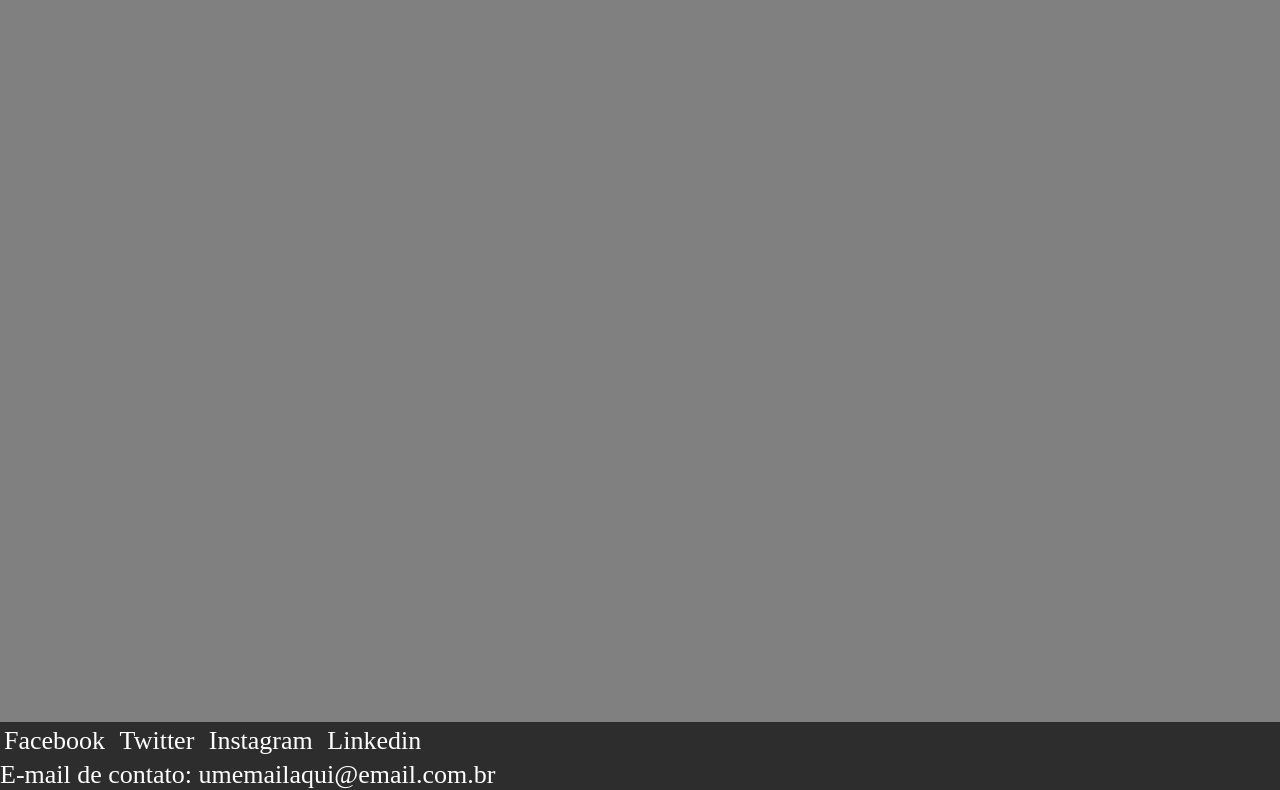
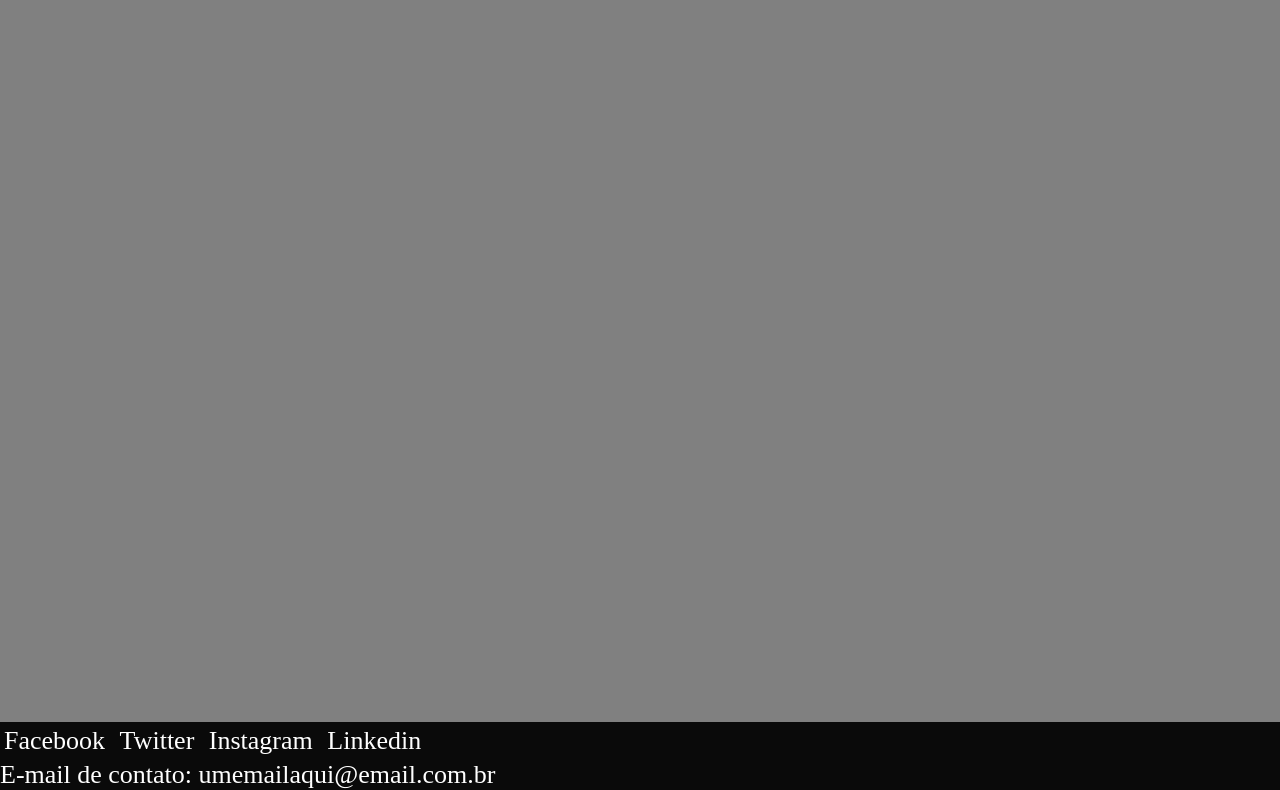
Before and after one commit to icarodrib/projeto_web, a plain HTML site: page index.html in a window 1280 px wide. Shown: the part 1346-2136 px from the top of the page. Drawn offline with Linux system fonts and the light colour scheme.

Commit message:
Made the stick header not transparent

```diff
--- a/style/style.css
+++ b/style/style.css
@@ -12,7 +12,7 @@ body {
 
 /** Header e Footer **/
 header, footer{
-    background-color: rgba(10,10,10,0.7);
+    background-color: rgba(10,10,10,1);
     /* padding: 16px; */
 }
 
```
